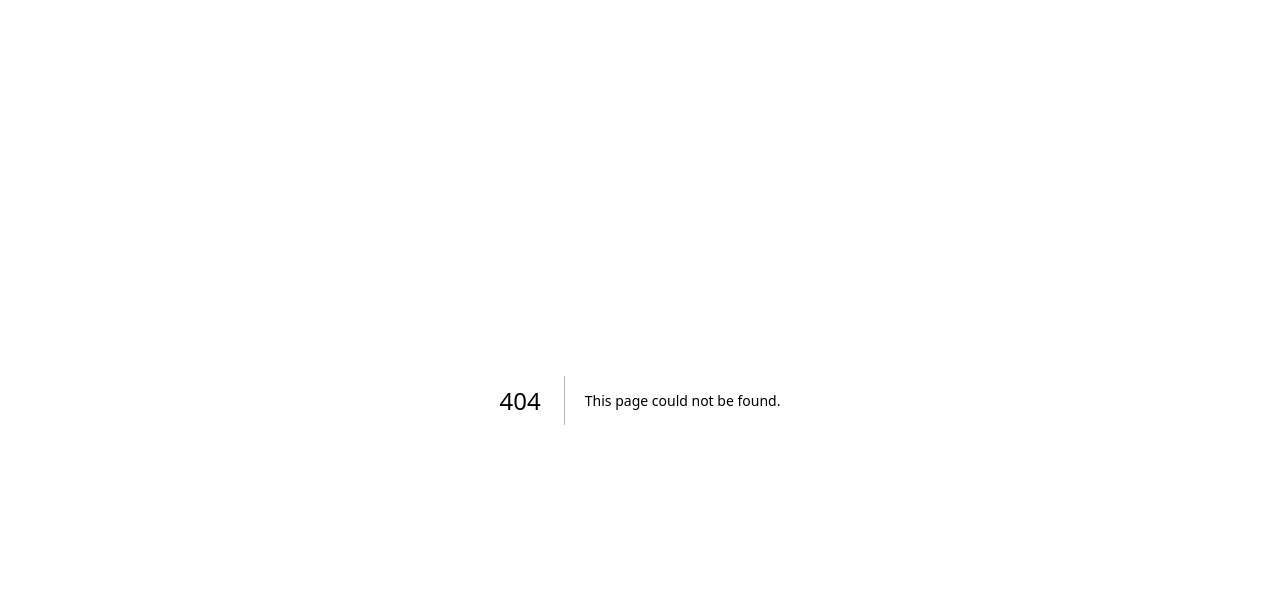
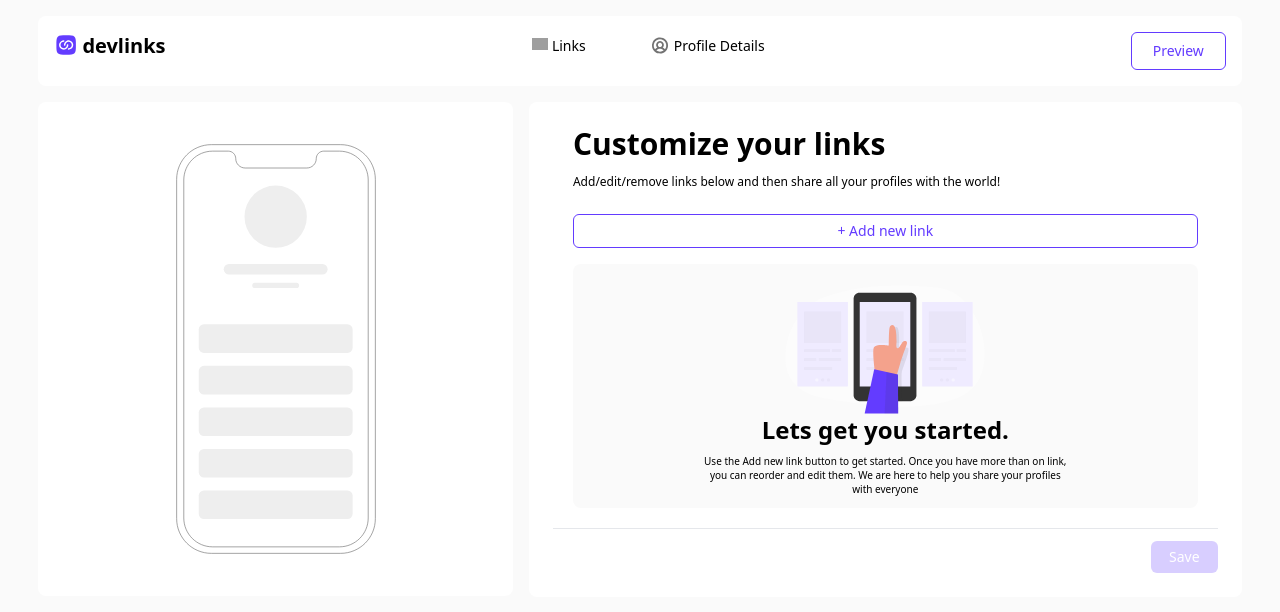
Before and after one commit to adeboyeMary/Nextjs-link-sharing-app, a Next.js app: page /homePage in a window 1280 px wide. Before the commit this address had no page. Shown: the top 612 px of the page. Built offline with nearby package versions, Linux system fonts and the light colour scheme; grey boxes are pictures that could not be loaded.

Commit message:
Add homepage and active mode

```diff
--- a/src/pages/createAccount.tsx
+++ b/src/pages/createAccount.tsx
@@ -16,23 +16,26 @@ export default function CreateAccount () {
         text-sm md:text-base lg:text-sm ">
           <h1 className="font-bold text-3xl mb-2">Create Account</h1>
           <p className="mb-6">Lets get you started sharing your links!</p>
-          <form className="flex flex-col text-[#737373] ">
+          <form className="flex flex-col text-[#737373] gap-1 ">
             <>
               <label>Email address</label>
-              <input type="text"  className="w-[100%] py-[8px] lg:py-[7px] border-[1px] border-[#D9D9D9]
-              rounded-lg text-xs" placeholder="e.g alex@email.com" required/>
+              <input type="text"  className="w-[100%] py-[8px] lg:py-[7px] border-[1px] border-[#D9D9D9] pl-2
+              rounded-lg text-xs focus:border-[1px] focus:border-[#633BFF] focus:shadow-lg focus:outline-none"
+              placeholder="e.g alex@email.com" required/>
             </>
 
             <>
               <label className="mt-3">Create Password</label>
-              <input type="text"  className="w-[100%] py-[8px] lg:py-[7px] border-[1px] border-[#D9D9D9]
-              rounded-lg text-xs" placeholder="At least 8 characters" required/>
+              <input type="text"  className="w-[100%] py-[8px] lg:py-[7px] border-[1px] border-[#D9D9D9] pl-2
+              rounded-lg text-xs focus:border-[1px] focus:border-[#633BFF] focus:shadow-lg focus:outline-none"
+              placeholder="At least 8 characters" required/>
             </>
 
             <>
               <label className="mt-3">Confirm Password</label>
-              <input type="text"  className="w-[100%] py-[8px] lg:py-[7px] border-[1px] border-[#D9D9D9]
-              rounded-lg text-xs" placeholder="At least 8 characters" required/>
+              <input type="text"  className="w-[100%] py-[8px] lg:py-[7px] border-[1px] border-[#D9D9D9] pl-2
+              rounded-lg text-xs focus:border-[1px] focus:border-[#633BFF] focus:shadow-lg focus:outline-none"
+              placeholder="At least 8 characters" required/>
             </>
             <p className="mt-4">Password must contain at least 8 characters</p>
             <button className="bg-[#633BFF] text-white my-4 py-[7px] rounded-lg ">Create new account</button>
--- /dev/null
+++ b/src/pages/homePage.tsx
@@ -0,0 +1,84 @@
+"useClient"
+
+import { useState } from "react";
+
+import Image from "next/image";
+import devlink from "../asset/devlink.svg";
+import links from "../asset/links.svg";
+import profile from "../asset/profile.svg";
+import phone from "../asset/phone.svg";
+import getStarted from "../asset/getStarted.svg";
+import eye from "../asset/eye.svg";
+
+
+export default function HomePage () {
+    type togglePicture = {
+        isActive: boolean;
+    };
+
+    const [isActive, setIsActive] = useState<togglePicture>();
+
+
+    return (
+        <main>
+            <div className="flex flex-col text-sm">
+                {/* focus:lg:gap-[15rem] */}
+                <div className="flex flex-row bg-white w-[100%] lg:w-[94%] p-[1rem] m-auto mb-4 lg:my-4 rounded-xl lg:rounded-lg justify-between  ">
+                    <div className="flex flex-row gap-1  ">
+                        <Image src={devlink} alt="devlink" width={500} height={300} className=" w-7 lg:w-6 mb-3" />
+                        <p className="text-xl font-bold hidden lg:block">devlinks</p>
+                    </div>
+                    <div className="flex flex-row gap-[4rem] mt-1 ">
+                        <button className="flex flex-row gap-1 focus:text-[#633BFF] focus:bg-[#EFEBFF] focus:px-[1.3rem]
+                        focus:py-1 rounded-md">
+                            <Image src={links} alt="links" width={500} height={300} className=" w-7 lg:w-4 mt-0.5" />
+                            <p className="hidden lg:block">Links</p>
+                        </button>
+                        <button className="flex flex-row gap-1 focus:text-[#633BFF] focus:bg-[#EFEBFF] focus:px-[1.3rem]
+                        focus:py-1 rounded-md">
+                            <Image src={profile} alt="profile" width={500} height={300} className=" w-7 lg:w-5 focus:fill-[#633BFF] " />
+                            <p className="hidden lg:block ">Profile Details</p>
+                        </button>
+                    </div>
+                    <div>
+                        <button className="border-[#633BFF] border-[1px] px-[1.3rem] py-2 rounded-md
+                        text-[#633BFF] focus:bg-[#EFEBFF] hidden lg:block ">Preview</button>
+                        <Image src={eye} alt="eye" width={500} height={300} className="lg:hidden w-10
+                        border-[#633BFF] border-[1px] px-[0.5rem] py-[0.5rem] rounded-md" />
+                    </div>
+                </div>
+
+                <div className="w-[92%] lg:flex lg:flex-row lg:w-[94%] m-auto lg:gap-4">
+                    <div className="hidden lg:block lg:w-[40%] lg:h-[45%] lg:py-[2.6rem] lg:bg-white rounded-lg ">
+                        <Image src={phone} alt="phone" width={500} height={300} className="w-[200px] m-auto " />
+                    </div>
+
+                    <div className="w-[100%] lg:w-[60%] lg:h-[45%] lg:pt-[1.5rem] bg-white rounded-lg flex-col p-6 ">
+                        <div className="w-[94%] m-auto ">
+                            <h1 className="text-3xl font-bold mb-3 ">Customize your links</h1>
+                            <p className="text-xs">Add/edit/remove links below and then share all your profiles with the world!</p>
+                        </div>
+                        <div className="w-[94%] m-auto mt-6 ">
+                            <button className="text-[#633BFF] text-sm border-[1px] border-[#633BFF] rounded-md
+                            py-1.5 w-[100%] focus:bg-[#EFEBFF] ">+ Add new link
+                            </button>
+                            <div className="bg-[#FAFAFA] rounded-lg mt-4 pt-[1.3rem] ">
+                                <Image src={getStarted} alt="getStarted" width={500} height={300} className="w-[200px]
+                                m-auto " />
+                                <div className="text-center  pb-3">
+                                    <h1 className="text-2xl font-bold mb-2">Lets get you started.</h1>
+                                    <p className="w-[59%] m-auto text-[10px] leading-[14px] ">Use the Add new link button to get started. Once you have more than on link, you can
+                                        reorder and edit them. We are here to help you share your profiles with everyone</p>
+                                </div>
+                            </div>
+                        </div>
+                        <hr className="mt-5 mb-3" />
+                        <button className="text-white bg-[#D8CEFF] lg:py-1.5 lg:px-4 lg:w-[10%] rounded-md float-end
+                            focus:bg-[#BEADFF]  focus:shadow-lg focus:shadow-[#d2cbec]
+                            py-2 w-[100%] ">Save</button>
+                    </div>
+                </div>
+            </div>
+        </main>
+    )
+};
--- a/src/pages/index.tsx
+++ b/src/pages/index.tsx
@@ -8,30 +8,34 @@ const inter = Inter({ subsets: ["latin"] });
 
 export default function Home() {
   return (
-    <main className={` bg-white h-[100vh] md:bg-[#FAFAFA] lg:bg-[#FAFAFA] ${inter.className}`}>
-      <div className="pt-[6rem] md:pt-[14rem] lg:pt-[6rem]  ">
+    <main className={` bg-white w-full h-screen md:bg-[#FAFAFA] lg:bg-[#FAFAFA] ${inter.className} text-black`}>
+      <div className="pt-[6rem] md:pt-[14rem] lg:pt-[4rem]  ">
         <div className="flex flex-row gap-2 ml-5 md:justify-center lg:justify-center ">
             <Image src={devlink} alt="devlink" width={500} height={300} className="mb-[2.5rem] w-9" />
             <h1 className="font-bold text-3xl md:text-center lg:text-center mb-[0.6rem]
-            md:mb-[2rem] lg:mb-[2rem] ">devlinks</h1>
+            md:mb-[2rem] lg:mb-[1.8rem] ">devlinks</h1>
         </div>
 
         <div className="bg-white md:w-[60%] lg:w-[35%] m-auto p-8 md:rounded-xl lg:rounded-xl text-sm md:text-base ">
           <h1 className="font-bold text-3xl mb-2">Login</h1>
           <p className="mb-5">Add your details below to get back into the app</p>
-          <form className="flex flex-col text-[#737373] ">
+          <form className="flex flex-col text-[#737373] gap-2 ">
             <>
               <label>Email address</label>
-              <input className="w-[100%] py-[8px] lg:py-[7px] border-[1px] border-[#D9D9D9] rounded-lg text-sm"
+              <input className="w-[100%] py-[8px] lg:py-[7px] border-[1px] border-[#D9D9D9] rounded-lg text-sm pl-2
+              focus:border-[1px] focus:border-[#633BFF] focus:shadow-lg focus:outline-none "
               placeholder="e.g alex@email.com"  required />
             </>
 
             <>
               <label className="mt-3">Password</label>
-              <input className="w-[100%] py-[8px] lg:py-[7px] border-[1px] border-[#D9D9D9] rounded-lg text-sm"
+              <input className="w-[100%] py-[8px] lg:py-[7px] border-[1px] border-[#D9D9D9] rounded-lg text-sm pl-2
+              focus:border-[1px] focus:border-[#633BFF] focus:shadow-lg focus:outline-none"
               placeholder="Enter your password" required />
             </>
-            <button className="bg-[#633BFF] text-white my-4 py-[7px] rounded-lg ">Login</button>
+            <Link href="/homePage">
+              <button className="bg-[#633BFF] text-white my-4 py-[7px] rounded-lg ">Login</button>
+            </Link>
           </form>
             <p className="text-center">Do not have an account? <Link href='/createAccount' className="text-[#633BFF] ">Create account</Link></p>
         </div>
--- a/src/styles/globals.css
+++ b/src/styles/globals.css
@@ -17,13 +17,8 @@
 }
 
 body {
-  color: rgb(var(--foreground-rgb));
-  background: linear-gradient(
-      to bottom,
-      transparent,
-      rgb(var(--background-end-rgb))
-    )
-    rgb(var(--background-start-rgb));
+  color: black;
+  background: #FAFAFA;
 }
 
 @layer utilities {
```
Also changed, not shown: src/asset/eye.svg (added).
